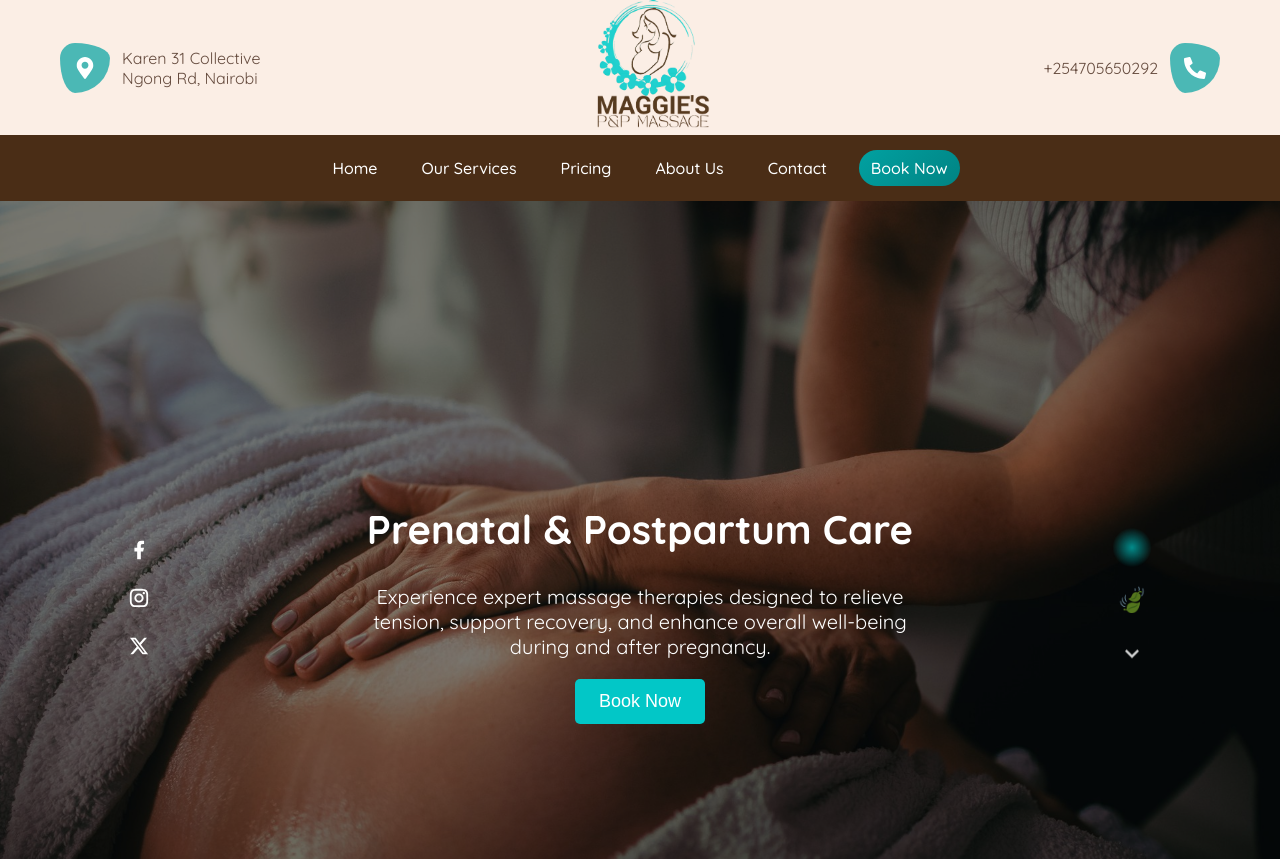
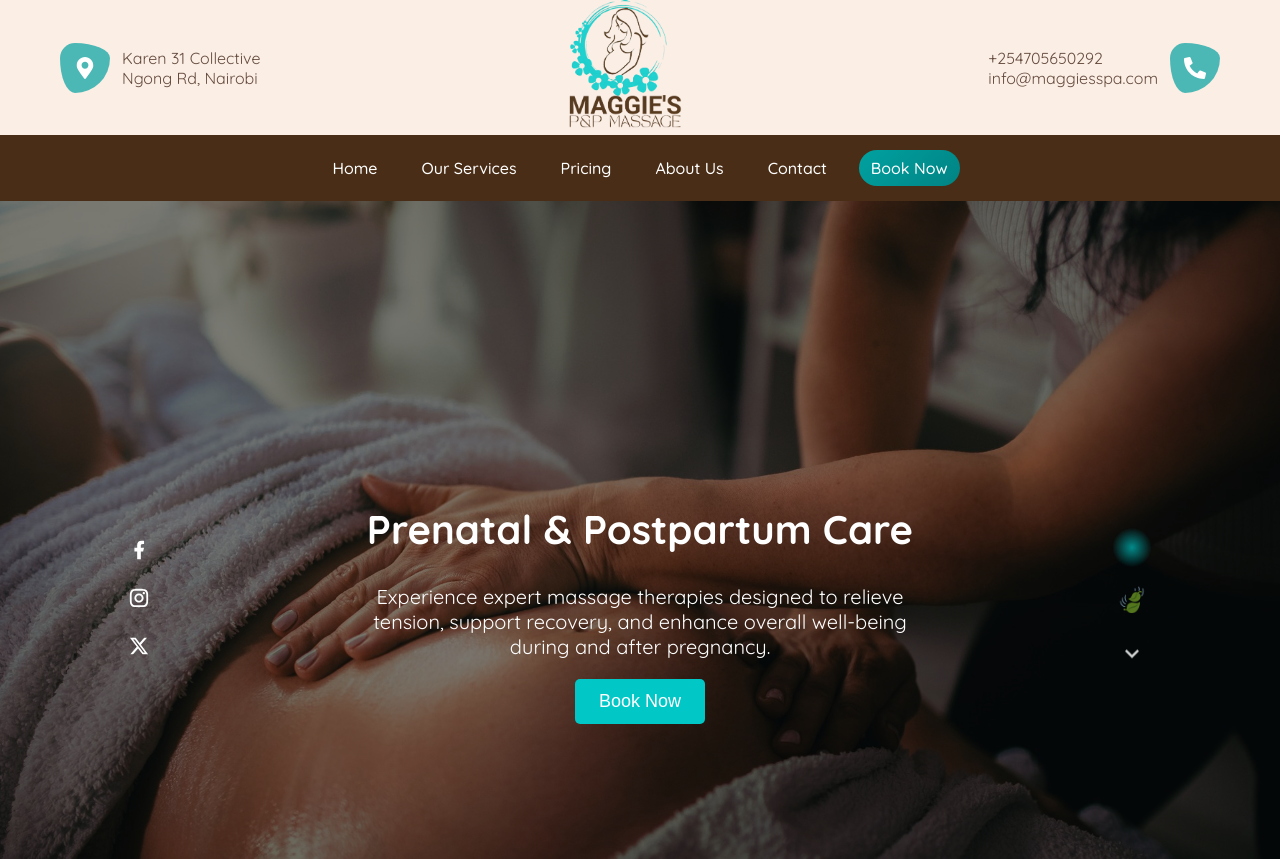
Before and after one commit to JOHNINDAKWA/maggiesspa, a React (Vite) app: page / in a window 1280 px wide. Shown: the top 859 px of the page. Built offline with nearby package versions, Linux system fonts and the light colour scheme.

Commit message:
Your descriptive commit message here

```diff
--- a/src/Layout.jsx
+++ b/src/Layout.jsx
@@ -54,6 +54,7 @@ const Layout = () => {
               <div className="contact">
                 <div>
                   <span>+254705650292</span>
+                  <span>info@maggiesspa.com</span>
                 </div>
                 <div className="icon-container">
                   <FaPhoneAlt className="icon" />
```
